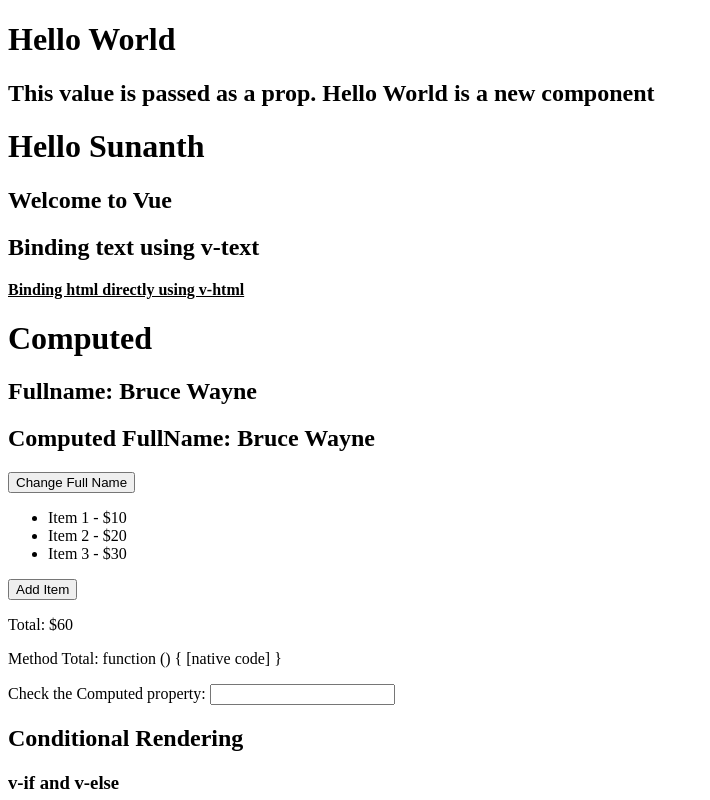
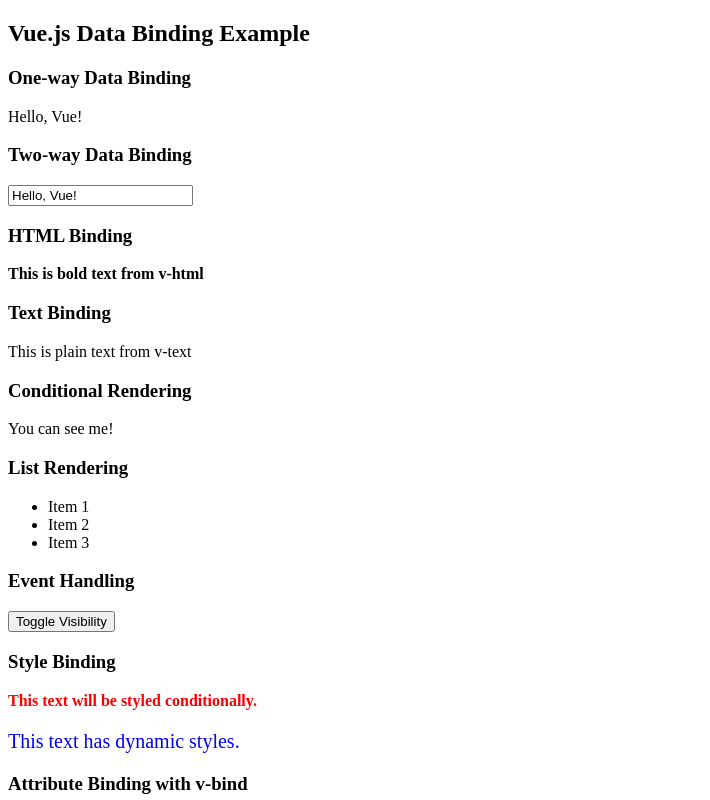
Before and after one commit to Sunanth-Datasirpi/hello-world, a Vue app: page / in a window 1280 px wide. Shown: the top 800 px of the page, without its empty margins (0-710 px from the left). Built offline with nearby package versions, Linux system fonts and the light colour scheme.

Commit message:
adding the tutorial of data binding

```diff
--- a/src/App.vue
+++ b/src/App.vue
@@ -1,5 +1,5 @@
 <template>
-  <HelloWorld msg="This value is passed as a prop. Hello World is a new component" />
+  <!-- <HelloWorld msg="This value is passed as a prop. Hello World is a new component" />
   <Computed />
   <Conditional />
   <VModel />
@@ -30,34 +30,37 @@
   <CustomFilter></CustomFilter>
   <h1>Getting value as Props</h1>
   <PropsTutorial name="Sunanth" :rank="1"></PropsTutorial>
-  <PropsTutorial></PropsTutorial>
+  <PropsTutorial></PropsTutorial> -->
+  <BindingText></BindingText>
 </template>
 
 <script>
-import HelloWorld from './components/HelloWorld.vue'
-import Computed from './components/Computed.vue';
-import Conditional from './components/Conditional.vue';
-import VModel from './components/VModel.vue';
-import VueDirectiveVue from './components/VueDirective.vue';
-import CustomButton from './components/CustomButton.vue';
-import CardSlot from './components/CardSlot.vue'
-import NameList from './components/NameList.vue';
-import CustomFilter from './components/CustomFilter.vue';
-import PropsTutorial from './components/PropsTutorial.vue';
+// import HelloWorld from './components/HelloWorld.vue'
+// import Computed from './components/Computed.vue';
+// import Conditional from './components/Conditional.vue';
+// import VModel from './components/VModel.vue';
+// import VueDirectiveVue from './components/VueDirective.vue';
+// import CustomButton from './components/CustomButton.vue';
+// import CardSlot from './components/CardSlot.vue'
+// import NameList from './components/NameList.vue';
+// import CustomFilter from './components/CustomFilter.vue';
+// import PropsTutorial from './components/PropsTutorial.vue';
+import BindingText from './components/BindingText.vue';
 
 export default {
   name: 'App',
   components: {
-    HelloWorld,
-    Computed,
-    Conditional,
-    VModel,
-    VueDirectiveVue,
-    CustomButton,
-    CardSlot,
-    NameList,
-    CustomFilter,
-    PropsTutorial,
+    // HelloWorld,
+    // Computed,
+    // Conditional,
+    // VModel,
+    // VueDirectiveVue,
+    // CustomButton,
+    // CardSlot,
+    // NameList,
+    // CustomFilter,
+    // PropsTutorial,
+    BindingText,
   }
 }
 </script>
--- /dev/null
+++ b/src/components/BindingText.vue
@@ -0,0 +1,85 @@
+<template>
+    <div>
+        <h2>Vue.js Data Binding Example</h2>
+
+        <!-- One-way Data Binding -->
+        <h3>One-way Data Binding</h3>
+        <p>{{ message }}</p>
+
+        <!-- Two-way Data Binding -->
+        <h3>Two-way Data Binding</h3>
+        <input v-model="message">
+
+        <!-- HTML Binding -->
+        <h3>HTML Binding</h3>
+        <p v-html="htmlContent"></p>
+
+        <!-- Text Binding -->
+        <h3>Text Binding</h3>
+        <p v-text="textContent"></p>
+
+        <!-- Conditional Rendering -->
+        <h3>Conditional Rendering</h3>
+        <p v-if="isVisible">You can see me!</p>
+
+        <!-- List Rendering -->
+        <h3>List Rendering</h3>
+        <ul>
+            <li v-for="item in items" :key="item.id">{{ item.name }}</li>
+        </ul>
+
+        <!-- Event Handling -->
+        <h3>Event Handling</h3>
+        <button @click="toggleVisibility">Toggle Visibility</button>
+
+        <!-- Style Binding -->
+        <h3>Style Binding</h3>
+        <p :class="{ 'highlight': isHighlighted }">This text will be styled conditionally.</p>
+        <p :style="styleObject">This text has dynamic styles.</p>
+
+        <!-- Attribute Binding with v-bind -->
+        <h3>Attribute Binding with v-bind</h3>
+        <a :href="url" target="_blank">Visit Vue.js</a>
+        <img :src="imageSrc" :alt="imageAlt">
+        <button :disabled="isButtonDisabled">Disabled Button</button>
+    </div>
+</template>
+
+<script>
+export default {
+    data() {
+        return {
+            message: 'Hello, Vue!',
+            isVisible: true,
+            isHighlighted: true,
+            htmlContent: '<strong>This is bold text from v-html</strong>',
+            textContent: 'This is plain text from v-text',
+            items: [
+                { id: 1, name: 'Item 1' },
+                { id: 2, name: 'Item 2' },
+                { id: 3, name: 'Item 3' }
+            ],
+            styleObject: {
+                color: 'blue',
+                fontSize: '20px'
+            },
+            url: 'https://vuejs.org',
+            imageSrc: 'https://vuejs.org/images/logo.png',
+            imageAlt: 'Vue.js Logo',
+            isButtonDisabled: true
+        };
+    },
+    methods: {
+        toggleVisibility() {
+            this.isVisible = !this.isVisible;
+        }
+    }
+};
+</script>
+
+<style scoped>
+.highlight {
+    color: red;
+    font-weight: bold;
+}
+</style>
```
